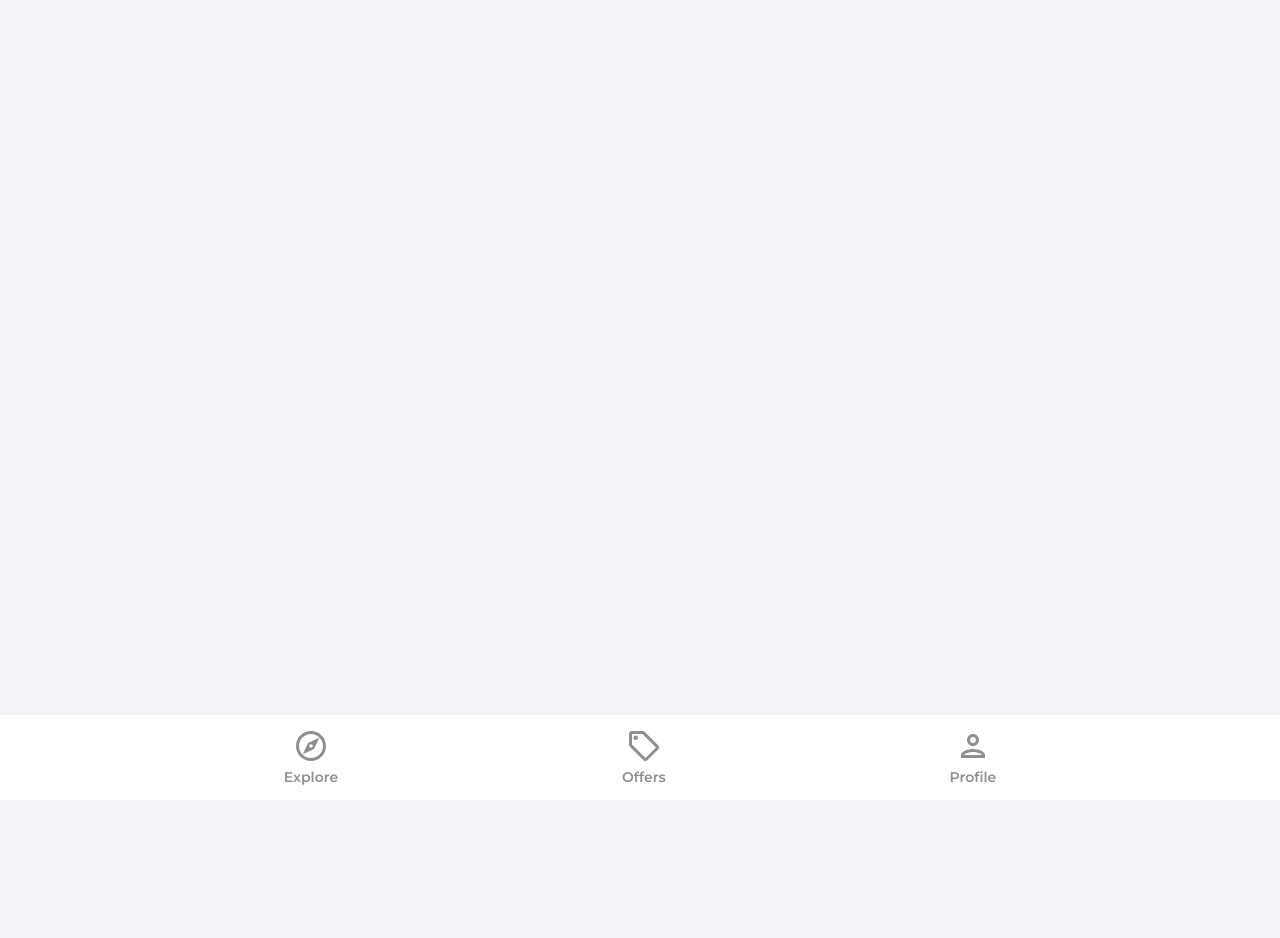
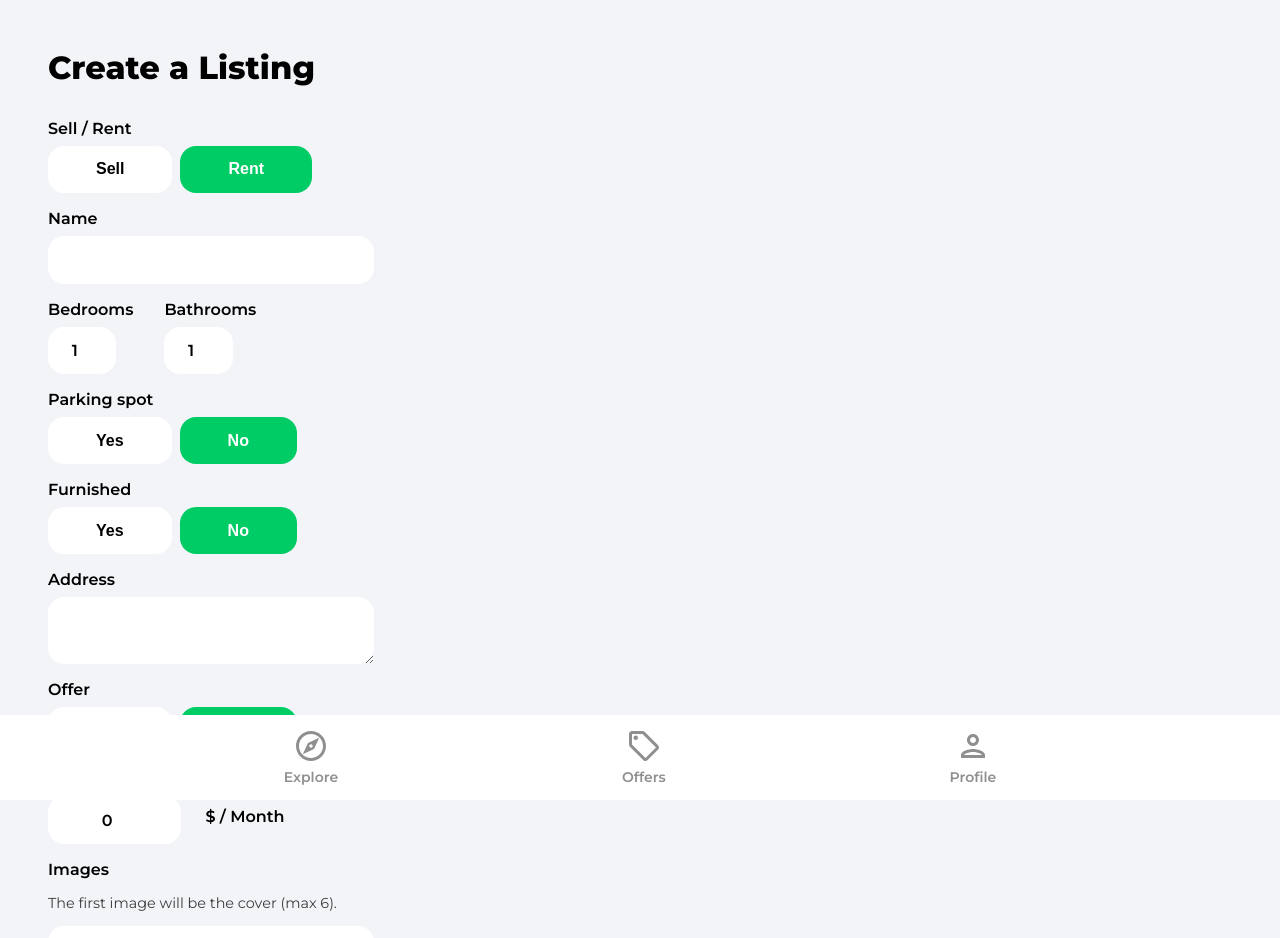
Before and after one commit to nevengluhovic/hotel-marketplace, a React (Create React App) app: page /create-listing in a window 1280 px wide. Shown: the top 938 px of the page. Before the commit the page ends 800 px from the top, so only its background shows below. Built offline with nearby package versions, Linux system fonts and the light colour scheme; no server answers; sample sign-in values are in the browser's storage.

Commit message:
creating form

```diff
--- a/src/App.js
+++ b/src/App.js
@@ -13,6 +13,7 @@
 import { ToastContainer } from "react-toastify";
 import "react-toastify/dist/ReactToastify.css";
 import Category from "./pages/Category";
+import CreateListing from "./pages/CreateListing";
 
 function App() {
   return (
@@ -22,6 +23,7 @@
           <Route path="/" element={<Explore />} />
           <Route path="/offers" element={<Offers />} />
           <Route path="/category/:categoryName" element={<Category />} />
+          <Route path="/create-listing" element={<CreateListing />} />
           <Route path="/profile" element={<PrivateRoute />}>
             <Route path="/profile" element={<Profile />} />
           </Route>
--- a/src/index.css
+++ b/src/index.css
@@ -792,6 +792,7 @@
 
 .formInputFile {
   width: 100%;
+  max-width: 326px;
 }
 .formInputFile::-webkit-file-upload-button {
   background-color: #00cc66;
--- /dev/null
+++ b/src/pages/CreateListing.jsx
@@ -0,0 +1,335 @@
+import { useState, useEffect, useRef } from "react";
+import { getAuth, onAuthStateChanged } from "firebase/auth";
+import { useNavigate } from "react-router-dom";
+import Spinner from "../components/Spinner";
+
+function CreateListing() {
+  const [geolocationEnabled, setGeolocationEnabled] = useState(true);
+  const [loading, setLoading] = useState(false);
+  const [formData, setFormData] = useState({
+    type: "rent",
+    name: "",
+    bedrooms: 1,
+    bathrooms: 1,
+    parking: false,
+    furnished: false,
+    address: "",
+    offer: false,
+    regularPrice: 0,
+    discountedPrice: 0,
+    images: {},
+    latitude: 0,
+    longitude: 0,
+  });
+
+  const {
+    type,
+    name,
+    bedrooms,
+    bathrooms,
+    parking,
+    furnished,
+    address,
+    offer,
+    regularPrice,
+    discountedPrice,
+    images,
+    latitude,
+    longitude,
+  } = formData;
+
+  const auth = getAuth();
+  const navigate = useNavigate();
+  const isMounted = useRef(true);
+
+  useEffect(() => {
+    if (isMounted) {
+      onAuthStateChanged(auth, (user) => {
+        if (user) {
+          setFormData({ ...formData, userRef: user.uid });
+        } else {
+          navigate("/sign-in");
+        }
+      });
+    }
+
+    return () => {
+      isMounted.current = false;
+    };
+    // eslint-disable-next-line react-hooks/exhaustive-deps
+  }, [isMounted]);
+
+  const onSubmit = (e) => {
+    e.preventDefault();
+  };
+
+  const onMutate = (e) => {
+    let boolean = null;
+
+    if (e.target.value === "true") {
+      boolean = true;
+    }
+    if (e.target.value === "false") {
+      boolean = false;
+    }
+
+    // Files
+    if (e.target.files) {
+      setFormData((prevState) => ({
+        ...prevState,
+        images: e.target.files,
+      }));
+    }
+
+    // Text/Booleans/Numbers
+    if (!e.target.files) {
+      setFormData((prevState) => ({
+        ...prevState,
+        [e.target.id]: boolean ?? e.target.value,
+      }));
+    }
+  };
+
+  if (loading) {
+    return <Spinner />;
+  }
+
+  return (
+    <div className="profile">
+      <header>
+        <p className="pageHeader">Create a Listing</p>
+      </header>
+
+      <main>
+        <form onSubmit={onSubmit}>
+          <label className="formLabel">Sell / Rent</label>
+          <div className="formButtons">
+            <button
+              type="button"
+              className={type === "sale" ? "formButtonActive" : "formButton"}
+              id="type"
+              value="sale"
+              onClick={onMutate}
+            >
+              Sell
+            </button>
+            <button
+              type="button"
+              className={type === "rent" ? "formButtonActive" : "formButton"}
+              id="type"
+              value="rent"
+              onClick={onMutate}
+            >
+              Rent
+            </button>
+          </div>
+
+          <label className="formLabel">Name</label>
+          <input
+            className="formInputName"
+            type="text"
+            id="name"
+            value={name}
+            onChange={onMutate}
+            maxLength="32"
+            minLength="10"
+            required
+          />
+
+          <div className="formRooms flex">
+            <div>
+              <label className="formLabel">Bedrooms</label>
+              <input
+                className="formInputSmall"
+                type="number"
+                id="bedrooms"
+                value={bedrooms}
+                onChange={onMutate}
+                min="1"
+                max="50"
+                required
+              />
+            </div>
+            <div>
+              <label className="formLabel">Bathrooms</label>
+              <input
+                className="formInputSmall"
+                type="number"
+                id="bathrooms"
+                value={bathrooms}
+                onChange={onMutate}
+                min="1"
+                max="50"
+                required
+              />
+            </div>
+          </div>
+
+          <label className="formLabel">Parking spot</label>
+          <div className="formButtons">
+            <button
+              className={parking ? "formButtonActive" : "formButton"}
+              type="button"
+              id="parking"
+              value={true}
+              onClick={onMutate}
+              min="1"
+              max="50"
+            >
+              Yes
+            </button>
+            <button
+              className={
+                !parking && parking !== null ? "formButtonActive" : "formButton"
+              }
+              type="button"
+              id="parking"
+              value={false}
+              onClick={onMutate}
+            >
+              No
+            </button>
+          </div>
+
+          <label className="formLabel">Furnished</label>
+          <div className="formButtons">
+            <button
+              className={furnished ? "formButtonActive" : "formButton"}
+              type="button"
+              id="furnished"
+              value={true}
+              onClick={onMutate}
+            >
+              Yes
+            </button>
+            <button
+              className={
+                !furnished && furnished !== null
+                  ? "formButtonActive"
+                  : "formButton"
+              }
+              type="button"
+              id="furnished"
+              value={false}
+              onClick={onMutate}
+            >
+              No
+            </button>
+          </div>
+
+          <label className="formLabel">Address</label>
+          <textarea
+            className="formInputAddress"
+            type="text"
+            id="address"
+            value={address}
+            onChange={onMutate}
+            required
+          />
+
+          {!geolocationEnabled && (
+            <div className="formLatLng flex">
+              <div>
+                <label className="formLabel">Latitude</label>
+                <input
+                  className="formInputSmall"
+                  type="number"
+                  id="latitude"
+                  value={latitude}
+                  onChange={onMutate}
+                  required
+                />
+              </div>
+              <div>
+                <label className="formLabel">Longitude</label>
+                <input
+                  className="formInputSmall"
+                  type="number"
+                  id="longitude"
+                  value={longitude}
+                  onChange={onMutate}
+                  required
+                />
+              </div>
+            </div>
+          )}
+
+          <label className="formLabel">Offer</label>
+          <div className="formButtons">
+            <button
+              className={offer ? "formButtonActive" : "formButton"}
+              type="button"
+              id="offer"
+              value={true}
+              onClick={onMutate}
+            >
+              Yes
+            </button>
+            <button
+              className={
+                !offer && offer !== null ? "formButtonActive" : "formButton"
+              }
+              type="button"
+              id="offer"
+              value={false}
+              onClick={onMutate}
+            >
+              No
+            </button>
+          </div>
+
+          <label className="formLabel">Regular Price</label>
+          <div className="formPriceDiv">
+            <input
+              className="formInputSmall"
+              type="number"
+              id="regularPrice"
+              value={regularPrice}
+              onChange={onMutate}
+              min="50"
+              max="750000000"
+              required
+            />
+            {type === "rent" && <p className="formPriceText">$ / Month</p>}
+          </div>
+
+          {offer && (
+            <>
+              <label className="formLabel">Discounted Price</label>
+              <input
+                className="formInputSmall"
+                type="number"
+                id="discountedPrice"
+                value={discountedPrice}
+                onChange={onMutate}
+                min="50"
+                max="750000000"
+                required={offer}
+              />
+            </>
+          )}
+
+          <label className="formLabel">Images</label>
+          <p className="imagesInfo">
+            The first image will be the cover (max 6).
+          </p>
+          <input
+            className="formInputFile"
+            type="file"
+            id="images"
+            onChange={onMutate}
+            max="6"
+            accept=".jpg,.png,.jpeg"
+            multiple
+            required
+          />
+          <button type="submit" className="primaryButton createListingButton">
+            Create Listing
+          </button>
+        </form>
+      </main>
+    </div>
+  );
+}
+
+export default CreateListing;
--- a/src/pages/Profile.jsx
+++ b/src/pages/Profile.jsx
@@ -9,6 +9,8 @@
 import { db } from "../firebase.config";
 import { useNavigate, Link } from "react-router-dom";
 import { toast } from "react-toastify";
+import arrowRight from "../assets/svg/keyboardArrowRightIcon.svg";
+import homeIcon from "../assets/svg/homeIcon.svg";
 
 const Profile = () => {
   const auth = getAuth();
@@ -102,6 +104,11 @@
             />
           </form>
         </div>
+        <Link to="/create-listing" className="createListing">
+          <img src={homeIcon} alt="home" />
+          <p>Sell or rent your home</p>
+          <img src={arrowRight} alt="arrow right" />
+        </Link>
       </main>
     </div>
   );
```
